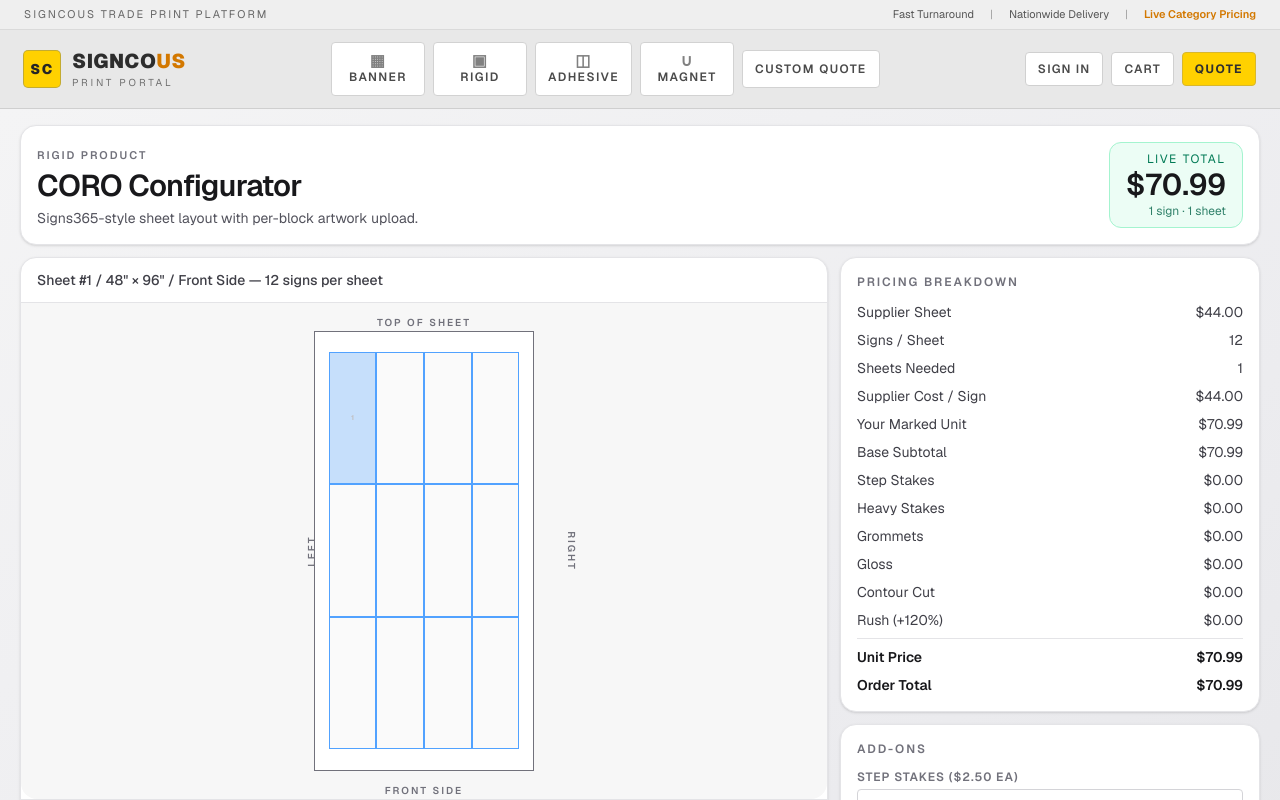
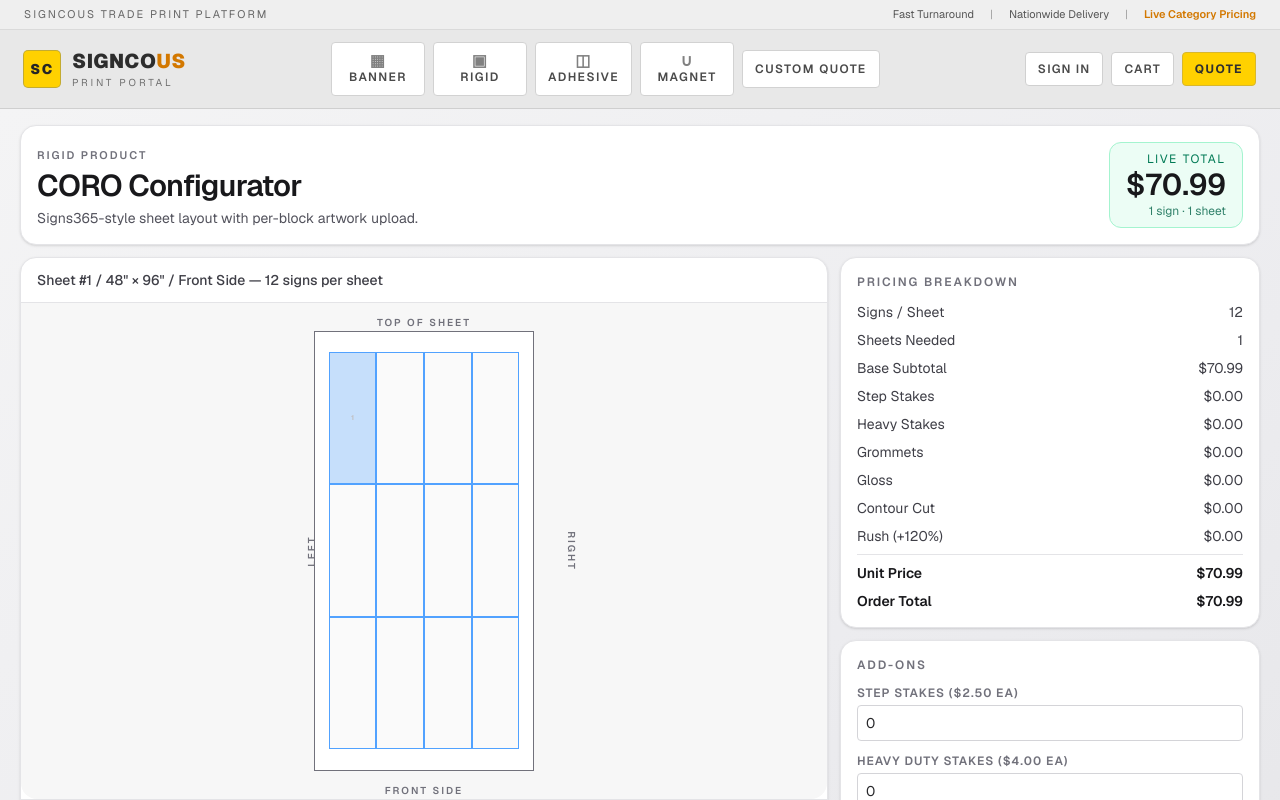
Before and after one commit to Moecharaf/signcous-app, a Next.js app: page /rigid/coro in a window 1280 px wide. Shown: the top 800 px of the page. Built offline with nearby package versions, Linux system fonts and the light colour scheme.

Commit message:
Hide supplier and cost pricing rows in CORO breakdown

```diff
--- a/src/components/product-builder/CoroBuilder.tsx
+++ b/src/components/product-builder/CoroBuilder.tsx
@@ -372,11 +372,8 @@
             <div className="rounded-2xl border border-zinc-200 bg-white p-4 shadow-sm">
               <div className="text-xs font-semibold uppercase tracking-[0.16em] text-zinc-500">Pricing Breakdown</div>
               <div className="mt-3 space-y-2 text-sm">
-                <Row label="Supplier Sheet" value={formatPrice(pricing.supplierSheetPrice)} />
                 <Row label="Signs / Sheet" value={String(pricing.signsPerSheet)} />
                 <Row label="Sheets Needed" value={String(pricing.sheetsRequired)} />
-                <Row label="Supplier Cost / Sign" value={formatPrice(pricing.supplierCostPerSign)} />
-                <Row label="Your Marked Unit" value={formatPrice(pricing.markedUpUnitPrice)} />
                 <Row label="Base Subtotal" value={formatPrice(pricing.baseSubtotal)} />
                 <Row label="Step Stakes" value={formatPrice(pricing.stepStakesFee)} />
                 <Row label="Heavy Stakes" value={formatPrice(pricing.heavyDutyStakesFee)} />
```
